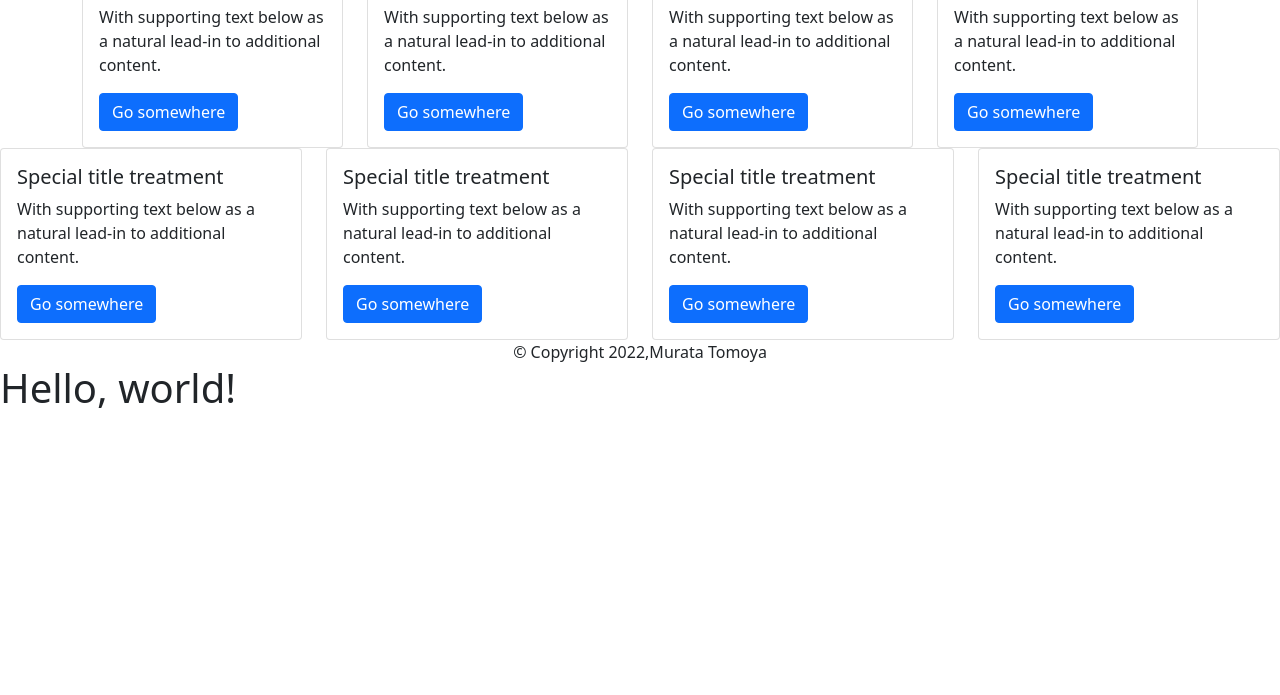
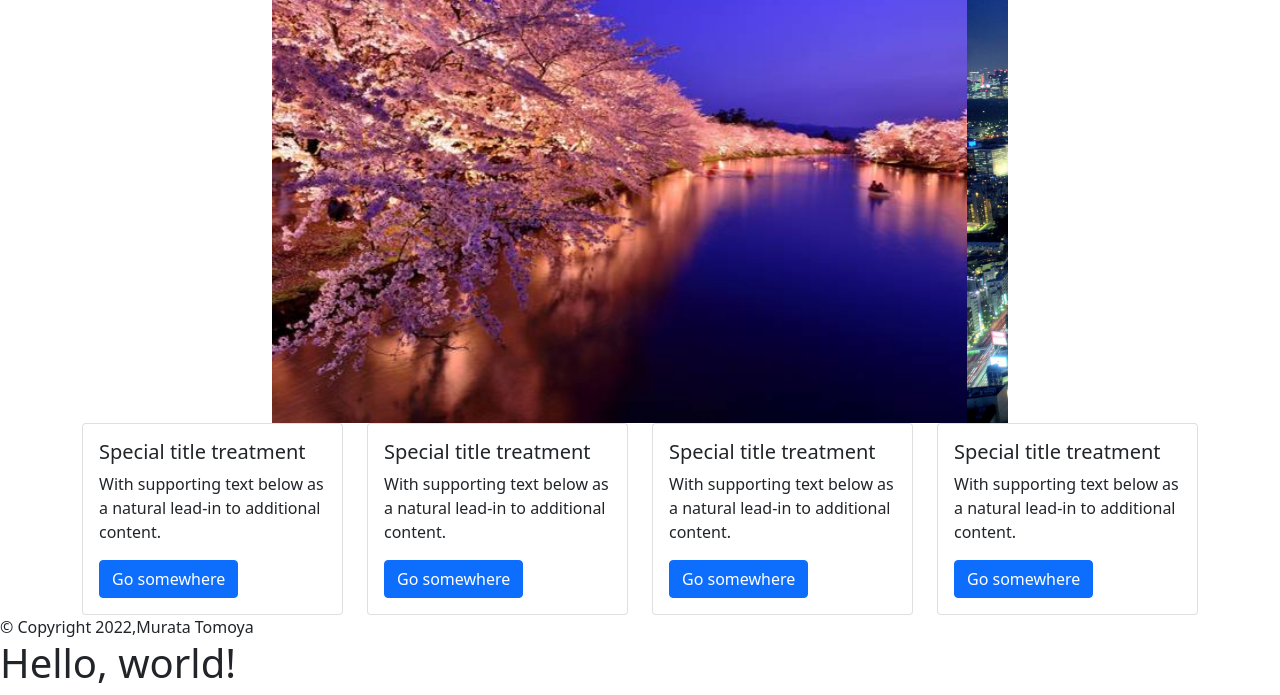
Before and after one commit to MurataTomoya0506/bssample, a plain HTML site: page index.html in a window 1280 px wide. Shown: the part 124-819 px from the top of the page. Drawn offline with nearby package versions, Linux system fonts and the light colour scheme.

Commit message:
Add files via upload

```diff
--- a/index.html
+++ b/index.html
@@ -107,50 +107,10 @@
            </div>
           </div>
         </div>
-        <div class="row">
-          <div class="col-3">
-            <div class="card">
-              <div class="card-body">
-                <h5 class="card-title">Special title treatment</h5>
-                <p class="card-text">With supporting text below as a natural lead-in to additional content.</p>
-                <a href="#" class="btn btn-primary">Go somewhere</a>
-              </div>
-            </div>
-          </div>
-          <div class="col-3">
-            <div class="card">
-              <div class="card-body">
-                <h5 class="card-title">Special title treatment</h5>
-                <p class="card-text">With supporting text below as a natural lead-in to additional content.</p>
-                <a href="#" class="btn btn-primary">Go somewhere</a>
-              </div>
-            </div>
-          </div>
-          <div class="col-3">
-            <div class="card">
-              <div class="card-body">
-                <h5 class="card-title">Special title treatment</h5>
-                <p class="card-text">With supporting text below as a natural lead-in to additional content.</p>
-                <a href="#" class="btn btn-primary">Go somewhere</a>
-              </div>
-            </div>
-          </div>
-          <div class="col-3">
-            <div class="card">
-              <div class="card-body">
-                <h5 class="card-title">Special title treatment</h5>
-                <p class="card-text">With supporting text below as a natural lead-in to additional content.</p>
-                <a href="#" class="btn btn-primary">Go somewhere</a>
-              </div>
-            </div>
-          </div>
-         </div>
-        </div>
-      </div>
       </main>
-      <footer class="bg-footer text-center">
+      <footerclass="bg-footer textcenter">
         &copy; Copyright 2022,Murata Tomoya
-        </footer>
+        </footerclass=>
     <h1>Hello, world!</h1>
 
     <!-- Optional JavaScript; choose one of the two! -->
```
Also changed, not shown: images/sample01.jpg (added), images/sample02.jpg (added), images/sample03.jpg (added).
